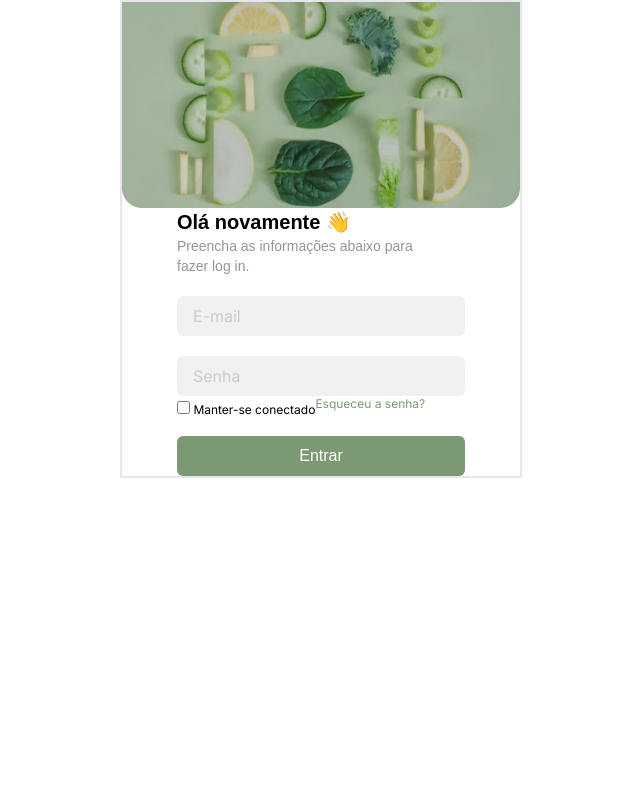
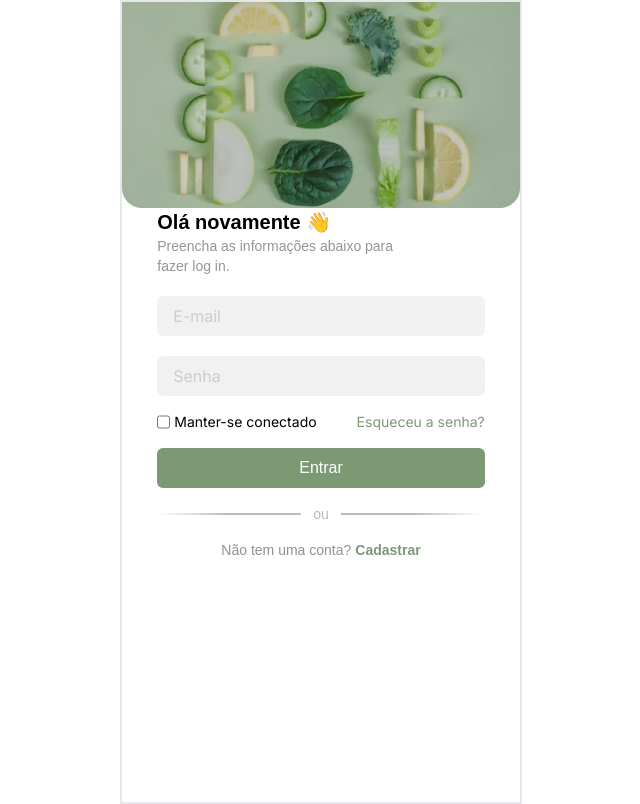
Before and after one commit to strawnico/Soulheal, a Next.js app: page / in a window 1280 px wide. Shown: the whole page, without its empty margins (319-959 px from the left). Built offline with nearby package versions, Linux system fonts and the light colour scheme.

Commit message:
update login page

```diff
--- a/app/globals.css
+++ b/app/globals.css
@@ -17,7 +17,9 @@
   }
 }
 
-body {}
+body {
+  overflow-y: hidden;
+}
 
 .navBar {
   -webkit-box-shadow: 0px -5px 32px -13px rgba(0, 0, 0, 0.14);
--- a/app/page.js
+++ b/app/page.js
@@ -5,38 +5,96 @@ import ImagemInicial from "../public/imgInicial.png";
 import Link from "next/link";
 import PriButton from "../components/PrimaryButton";
 import Input from "../components/CompInput";
+import Mobile from "../components/mobile";
 
 export default function Login() {
   return (
-    <main className="flex">
-      <div className="justify-center flex-col mx-auto flex">
-        <div className="border-2 border-[#00000]">
+    <Mobile>
+      <div className="h-screen">
       <Image src={ImagemInicial} alt="Picture of the author" />
       <div className="flex">
         <div className="justify-center flex flex-col mx-auto">
-              <h2 className="font-works font-bold text-xl">
-                {" "}
-                Olá novamente 👋{" "}
-              </h2>
+          <h2 className="font-works font-bold text-xl"> Olá novamente 👋 </h2>
           <p className=" text-sm w-64 font-works text-[#959595]">
             Preencha as informações abaixo para fazer log in.
           </p>
           <Input id="email" placeholder="E-mail" type="email" />
           <Input id="senha" placeholder="Senha" type="password" />
-              <div className="flex">
-                <div>
+          <div className="flex mt-4">
             <input type="checkbox" />
-                  <label className="text-xs"> Manter-se conectado </label>
-                </div>
-                <Link href="/cadastro" className="text-[#7B9A74] text-xs">
+            <label className="ml-1 text-sm justify-center"> Manter-se conectado </label>
+            <Link
+              href="/cadastro"
+              className="text-verdePrincipal text-sm justify-center mx-auto ml-10"
+            >
               Esqueceu a senha?
             </Link>
           </div>
           <PriButton>Entrar</PriButton>
+          <span className="flex items-center justify-between my-4">
+            <svg
+              xmlns="http://www.w3.org/2000/svg"
+              width="145"
+              height="2"
+              viewBox="0 0 145 2"
+              fill="none"
+            >
+              <path
+                d="M1 1H143.146"
+                stroke="url(#paint0_linear_745_212)"
+                stroke-width="2"
+                stroke-linecap="round"
+              />
+              <defs>
+                <linearGradient
+                  id="paint0_linear_745_212"
+                  x1="1"
+                  y1="1.49913"
+                  x2="143.471"
+                  y2="1.49929"
+                  gradientUnits="userSpaceOnUse"
+                >
+                  <stop stop-color="#C2C2C2" stop-opacity="0" />
+                  <stop offset="0.484375" stop-color="#BABABA" />
+                </linearGradient>
+              </defs>
+            </svg>
+            <p className=" font-normal font-works text-[#BABABA] text-sm">ou</p>
+            <svg
+              xmlns="http://www.w3.org/2000/svg"
+              width="145"
+              height="2"
+              viewBox="0 0 145 2"
+              fill="none"
+            >
+              <path
+                d="M143.699 1H1.55271"
+                stroke="url(#paint0_linear_745_213)"
+                stroke-width="2"
+                stroke-linecap="round"
+              />
+              <defs>
+                <linearGradient
+                  id="paint0_linear_745_213"
+                  x1="143.699"
+                  y1="1.49913"
+                  x2="1.22743"
+                  y2="1.49929"
+                  gradientUnits="userSpaceOnUse"
+                >
+                  <stop stop-color="#C2C2C2" stop-opacity="0" />
+                  <stop offset="0.484375" stop-color="#BABABA" />
+                </linearGradient>
+              </defs>
+            </svg>
+          </span>
+          <span className="flex font-works text-sm justify-center">
+            <p className=" text-[#929292]">Não tem uma conta?</p>
+            <p className=" text-verdePrincipal ml-1 font-bold">Cadastrar</p>
+          </span>
         </div>
       </div>
       </div>
-      </div>
-    </main>
+    </Mobile>
   );
 }
--- a/components/CompInput.js
+++ b/components/CompInput.js
@@ -14,8 +14,8 @@ export default function Input(props) {
         placeholder={props.placeholder}
         className={
           value
-            ? "text-input bg-white placeholder:font-normal placeholder:sm:text-base placeholder:text-sm outline outline-none placeholder:text-[#cccccc] outline-2 outline-[#7B9A74] rounded-md w-full h-10  text-black pl-4 font-normal"
-            : "text-input bg-[#f1f1f1] focus:bg-white placeholder:font-normal placeholder:sm:text-base placeholder:text-sm focus:outline outline-none placeholder:text-[#cccccc] focus:outline-2 focus:outline-[#7B9A74] rounded-md w-full h-10  text-black pl-4 font-normal"
+            ? "text-input bg-white placeholder:font-normal placeholder:sm:text-base placeholder:text-sm outline outline-none placeholder:text-[#cccccc] outline-2 outline-verdePrincipal rounded-md w-full h-10  text-black pl-4 font-normal"
+            : "text-input bg-[#f1f1f1] focus:bg-white placeholder:font-normal placeholder:sm:text-base placeholder:text-sm focus:outline outline-none placeholder:text-[#cccccc] focus:outline-2 focus:outline-verdePrincipal rounded-md w-full h-10  text-black pl-4 font-normal"
         }
       />
     </div>
--- a/components/PrimaryButton.js
+++ b/components/PrimaryButton.js
@@ -5,7 +5,7 @@ export default function Button({ children, onClick }) {
   return (
     <main>
       <div className="w-full mt-4">
-        <button onClick={onClick} className="bg-[#7B9A74] font-works transition-all active:scale-90 rounded-md w-72 h-10 text-white sm:text-base text-sm font-medium ">
+        <button onClick={onClick} className="bg-[#7B9A74] font-works transition-all active:scale-90 rounded-md w-full h-10 text-white sm:text-base text-sm font-medium ">
           {children}
         </button>
       </div>
--- /dev/null
+++ b/components/mobile.js
@@ -0,0 +1,12 @@
+"use client";
+import React, { useState } from "react";
+
+export default function Mobile({ children }) {
+  return (
+    <main className="flex">
+      <div className="justify-center flex-col mx-auto flex">
+        <div className="border-2 border-[#00000]">{children}</div>
+      </div>
+    </main>
+  );
+}
--- a/tailwind.config.js
+++ b/tailwind.config.js
@@ -15,6 +15,9 @@ module.exports = {
       fontFamily: {
         works: ["Work sans", "sans-serif"],
        },
+       colors: {
+        verdePrincipal: '#7B9A74'
+       }
     },
   },
   plugins: [],
```
Lines whose indentation alone changed are shown as unchanged.
